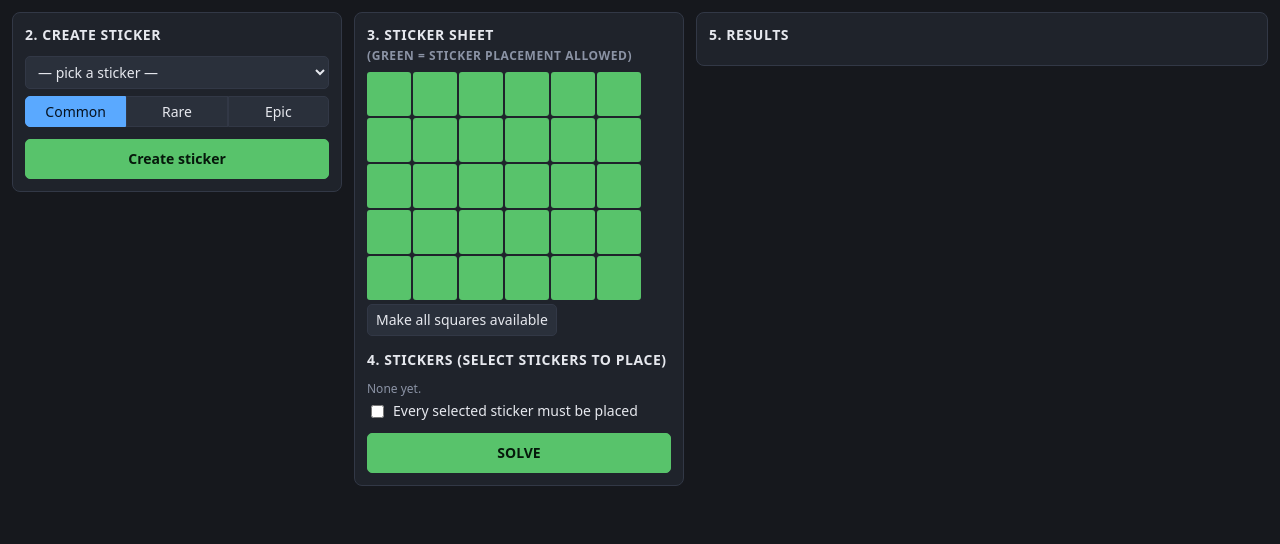
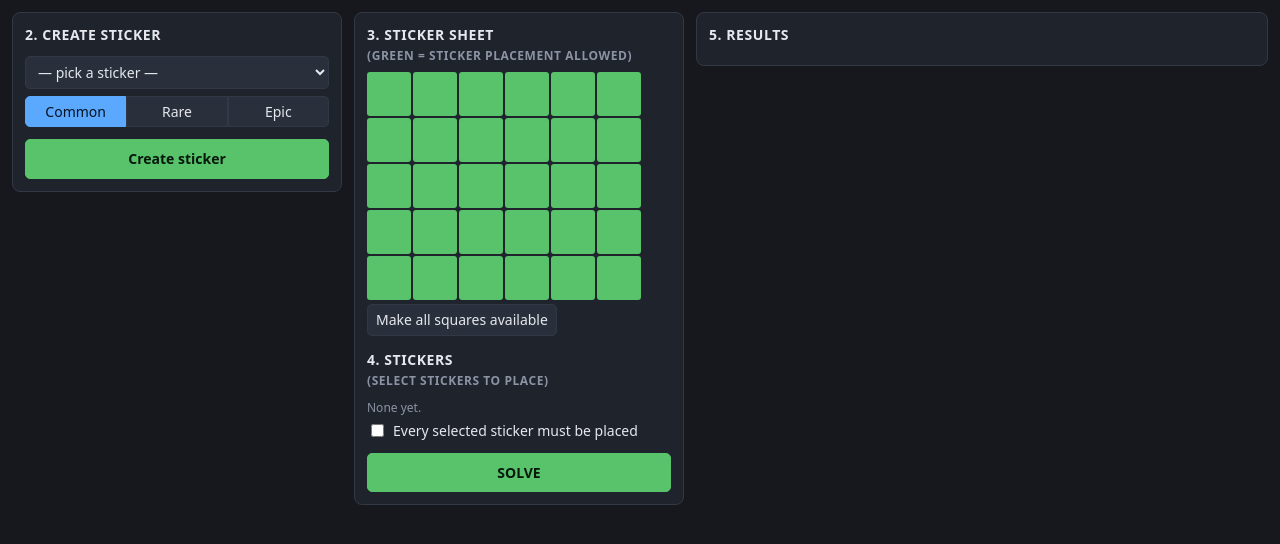
Before and after one commit to bloonguy345/Bloons-Blitz-Sticker-Optimizer, a plain HTML site: page index.html in a window 1280 px wide. Drawn offline with Linux system fonts and the light colour scheme.

Commit message:
Fixed formatting of category 4

```diff
--- a/index.html
+++ b/index.html
@@ -48,7 +48,7 @@
   <section>
     <h2>3. Sticker Sheet<br><small>(green = sticker placement allowed)</small></h2>
     <div id="sheet"></div>
-    <h2>4. STICKERS (SELECT STICKERS TO PLACE)</h2>
+    <h2>4. Stickers<br><small>(select stickers to place)</small></h2>
     <div id="stickers"></div>
     <div id="opts"></div>
   </section>
```
